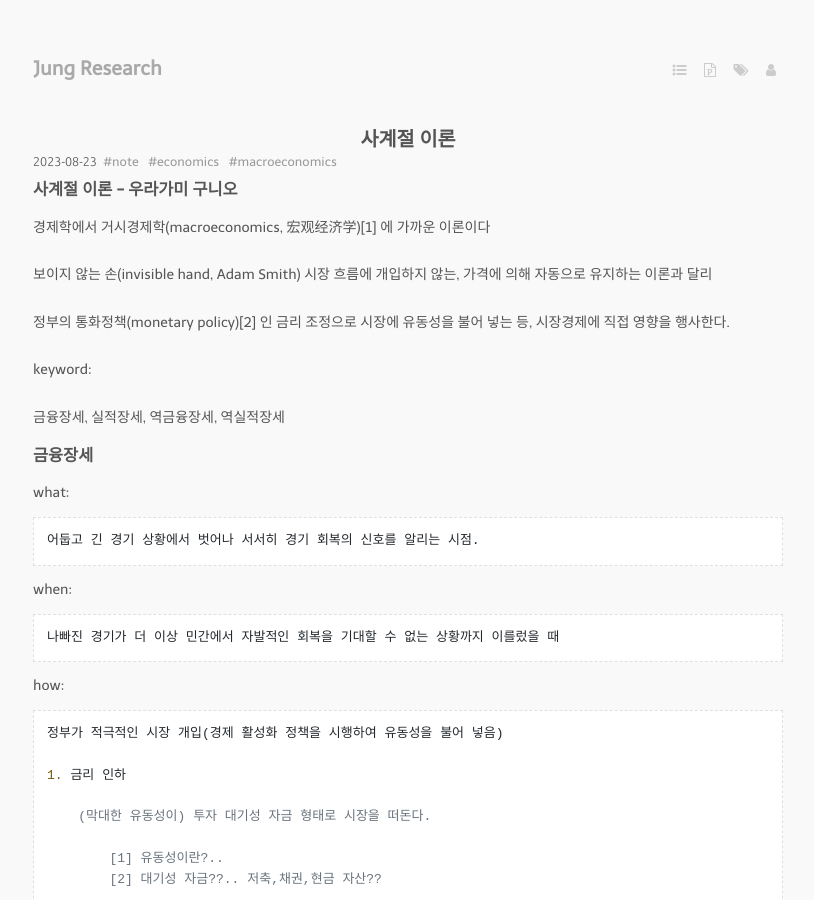
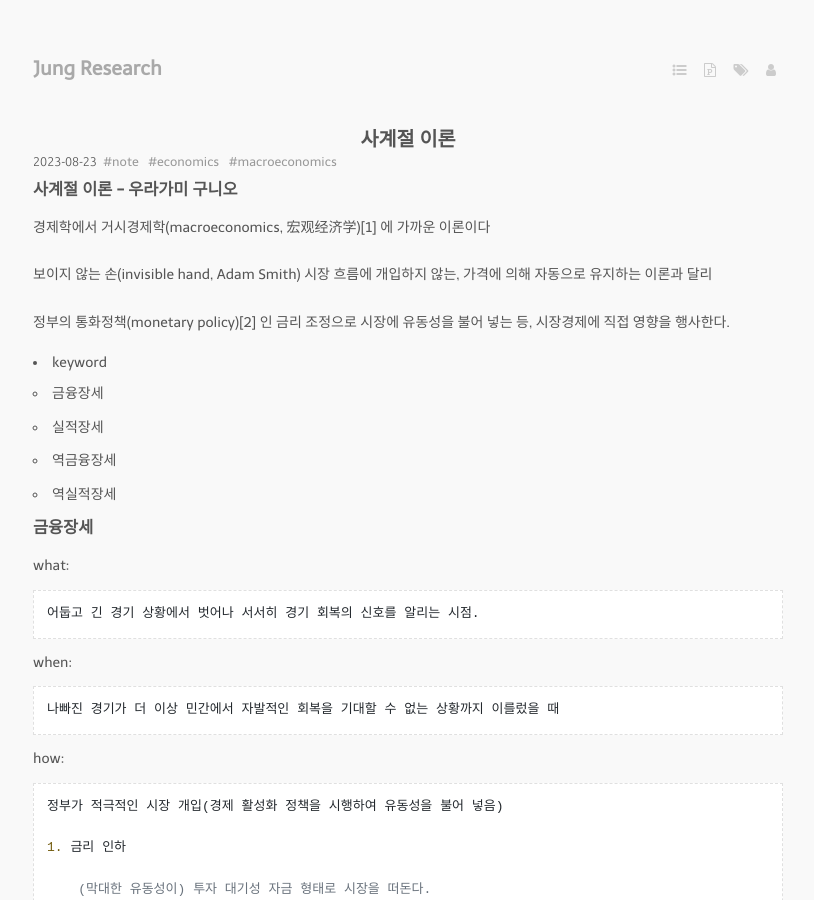
Before and after one commit to jung-research/github.io, a Jekyll site: the page built from _posts/2023-08-23-season_theory.md, in a window 1280 px wide and 900 px high. Shown: the whole window, without its empty margins (232-1046 px from the left). Built offline with Jekyll 4.4.1, drawn with Linux system fonts in a browser that asks for light colours; nearby versions of some CDN libraries; some web fonts are replaced; part of the change alters nothing that is shown.

```diff
--- a/_posts/2023-08-23-season_theory.md
+++ b/_posts/2023-08-23-season_theory.md
@@ -15,9 +15,11 @@ tags:
 
 정부의 통화정책(monetary policy)[2] 인 금리 조정으로 시장에 유동성을 불어 넣는 등, 시장경제에 직접 영향을 행사한다.
 
-keyword:
-
-금융장세, 실적장세, 역금융장세, 역실적장세
+* keyword
+    - 금융장세
+    - 실적장세
+    - 역금융장세
+    - 역실적장세
 
 ### 금융장세
 
```
